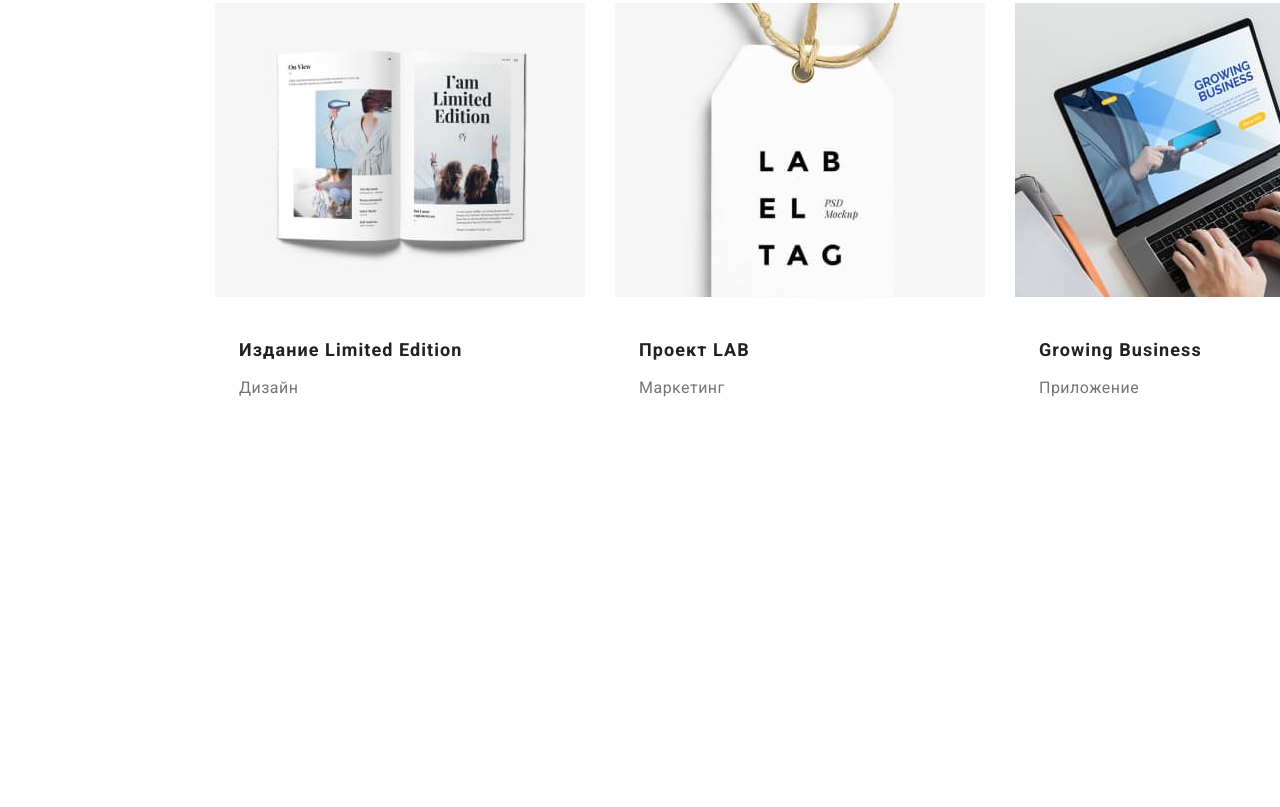
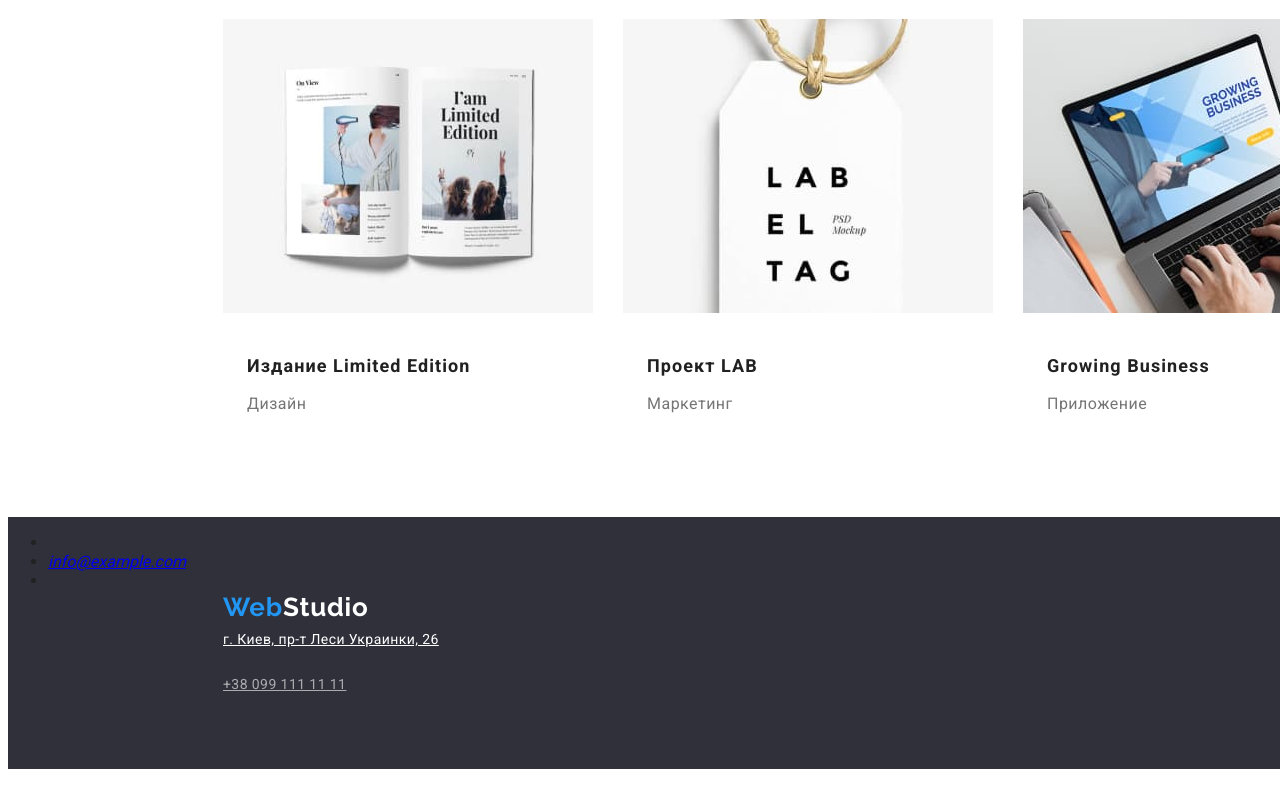
Before and after one commit to AndriiHnidets/goit-markup-hw-02, a plain HTML site: page portfolio.html in a window 1280 px wide. Shown: the part 1127-1934 px from the top of the page. Drawn offline with Linux system fonts and the light colour scheme.

Commit message:
добавив поправки в портфоліо

```diff
--- a/css/styles.css
+++ b/css/styles.css
@@ -2,6 +2,11 @@
   font-family: 'Roboto', sans-serif;
   background-color: #ffffff;
   color: #212121;
+  position: relative;
+width: 1600px;
+height: 2349px;
+
+background: #FFFFFF;
 }
 /*header*/
 .header {
@@ -616,6 +621,13 @@ color: #FFFFFF;
 
 /*portfolio*/
 /*hero portfolio*/
+.hero-portfolio{
+  position: absolute;
+width: 1170px;
+height: 1360px;
+left: 215px;
+top: 174px;
+}
 .hero-button-1 {
   position: absolute;
   width: 29px;
@@ -1147,3 +1159,12 @@ border-radius: 4px;
   top: 2097px;
   background: #2f303a;
 }
+.footer-portfolio{
+  position: absolute;
+width: 1600px;
+height: 252px;
+left: 0px;
+top: 1628px;
+
+background: #2F303A;
+}
--- a/portfolio.html
+++ b/portfolio.html
@@ -31,7 +31,7 @@
 
     </header>
     <main>
-        <div class="hero">
+        <div class="hero-portfolio">
             <section>
                 <h1 hidden>Портфолио</h1>
             </section>
@@ -96,7 +96,7 @@
             </ul>
         </section>
     </main>
-    <footer class="footer">
+    <footer class="footer-portfolio">
         <!--footer-->
         <a class="footer-logo" lang="en" href=""> <span class="footer-logo-blue">Web</span><span class="footer-logo-white">Studio</span> </a>
         <address>
```
Also changed, not shown: index.html (+1 -1 lines).
